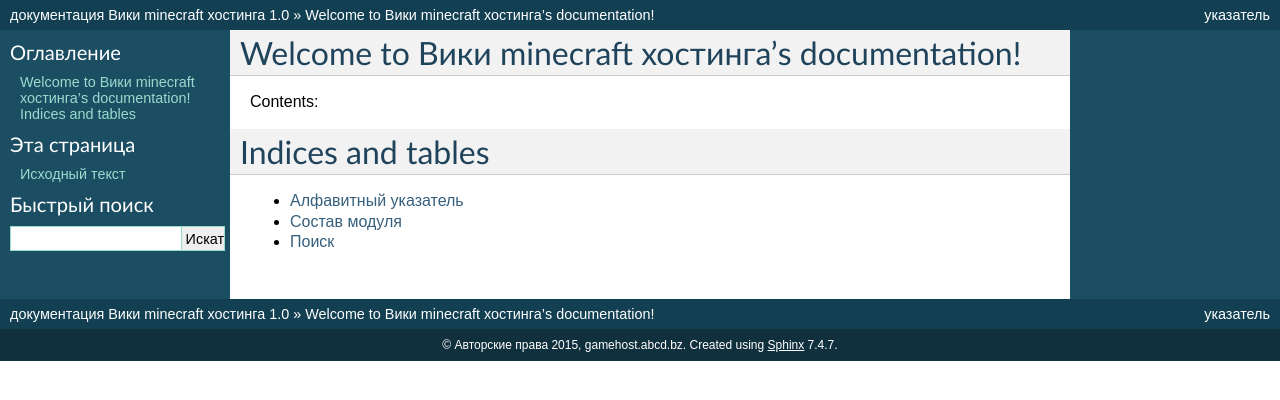
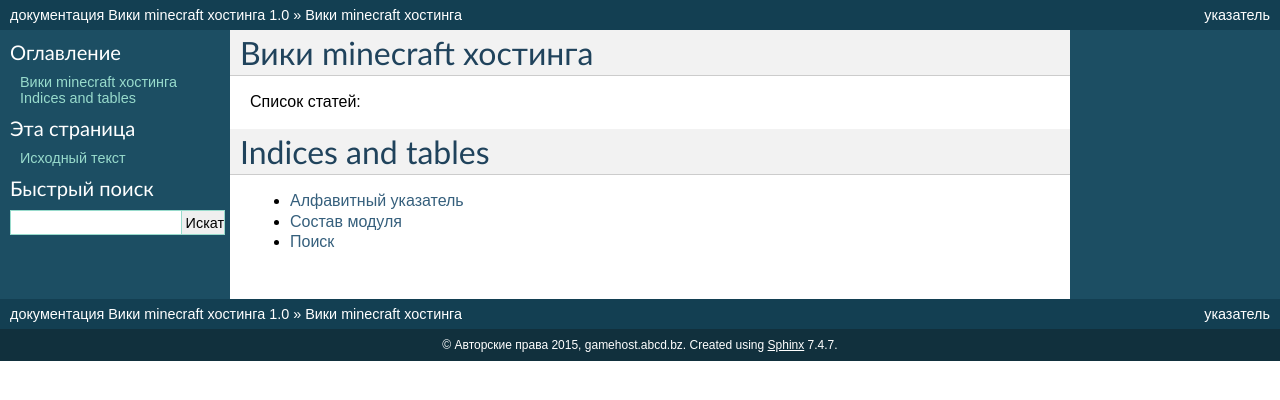
Before and after one commit to h1kkan/gamehost-wiki, a Sphinx documentation site: the page built from docs/index.rst, in a window 1280 px wide. Shown: the top 400 px of the page. Built offline with Sphinx 7.4.7, drawn with Linux system fonts in a browser that asks for light colours.

Commit message:
aded test content

```diff
--- a/docs/index.rst
+++ b/docs/index.rst
@@ -3,13 +3,13 @@
    You can adapt this file completely to your liking, but it should at least
    contain the root `toctree` directive.
 
-Welcome to Вики minecraft хостинга's documentation!
-===================================================
+Вики minecraft хостинга
+=======================
 
-Contents:
+Список статей:
 
 .. toctree::
-   :maxdepth: 2
+   :maxdepth: 1
 
 
 
```
